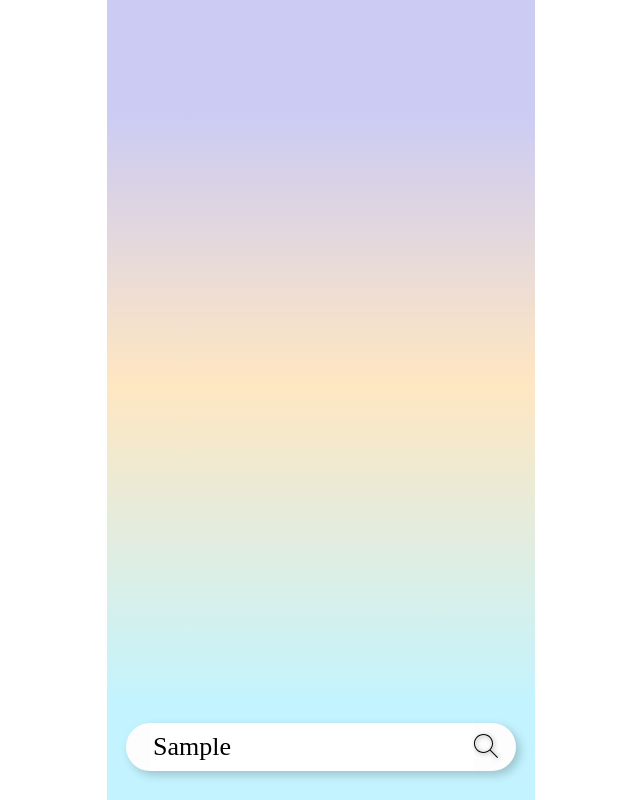
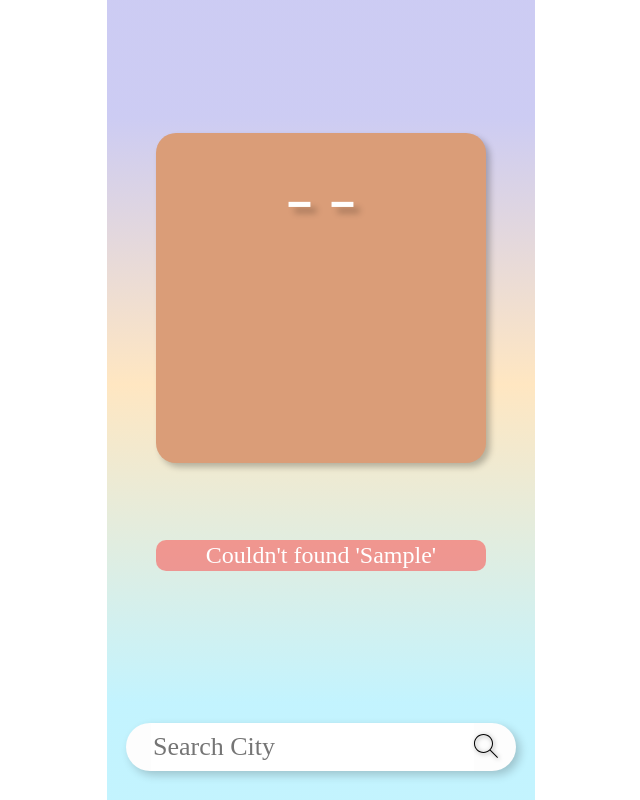
Before and after one commit to sirowood/react-weather, a React app: page / in a window 1280 px wide. Both pictures are taken after typing "Sample" into the empty fields and a click on the button 805 px from the left and 747 px from the top of the page. Shown: the whole page, without its empty margins (319-959 px from the left). Built offline with nearby package versions, Linux system fonts and the light colour scheme; no server answers.

Commit message:
project done

```diff
--- a/src/App.js
+++ b/src/App.js
@@ -1,5 +1,6 @@
 import React, { useState } from 'react';
 import SearchBar from './components/SearchBar';
+import Error from './components/Error';
 import DisplayPanel from './components/DisplayPanel';
 import styled from 'styled-components';
 
@@ -17,10 +18,13 @@ const MainContainer = styled.div`
 
 const App = () => {
   const [data, setData] = useState(null);
+  const [error, setError] = useState('');
 
   return (
     <MainContainer>
-      <SearchBar setData={setData}/>
+      <DisplayPanel data={data}/>
+      {error && <Error error={error}/>}
+      <SearchBar setData={setData} setError={setError}/>
     </MainContainer>
   );
 };
--- a/src/components/DisplayPanel.js
+++ b/src/components/DisplayPanel.js
@@ -1,7 +1,81 @@
 import React from 'react';
+import styled from 'styled-components';
+
+const Display = styled.div`
+  position: absolute;
+  top: 133px;
+  left: 49px;
+
+  width: 330px;
+  height: 330px;
+  border-radius: 20px;
+  background: #DA9D78;
+
+  display: flex;
+  flex-direction: column;
+  align-items: center;
+  box-sizing: border-box;
+  box-shadow: 4px 4px 6px rgba(0, 0, 0, 0.25);
+  padding: 20px;
+
+  color: #FFFFFF;
+  font-size: 85px;
+  font-family: 'Big Shoulders Display', cursive;
+  text-shadow: 6px 6px 6px rgba(0, 0, 0, 0.25);
+`;
+
+const Date = styled.div`
+  font-size: 30px;
+`;
+
+const City = styled.div`
+`;
+
+const Bottom = styled.div`
+  width: 100%;
+  display: flex;
+  flex-direction: row;
+  justify-content: space-between;
+  align-items: center;
+  font-size: 90px;
+  margin-top: 60px
+`;
+
+const Icon = styled.img`
+  height: 90px;
+`;
+
+const VerticalBar = styled.div`
+  height: 80px;
+  border-left: 5px solid white;
+`;
+
+const Temperature = styled.div`
+`;
 
 const DisplayPanel = ({ data }) => {
+  if (!data) {
+    return (
+      <Display>- -</Display>
+    );
+  }
 
+  const date = data.location.localtime.split(' ')[0].split('-').reverse().join('.');
+  const city = data.location.name.toUpperCase();
+  const icon = 'https://' + data.current.condition.icon;
+  const temperature = data.current.temp_c;
+
+  return (
+    <Display>
+      <Date>{date}</Date>
+      <City>{city}</City>
+      <Bottom>
+        <Icon src={icon}/>
+        <VerticalBar></VerticalBar>
+        <Temperature>{temperature < 0 ? temperature : '+' + temperature }°C</Temperature>
+      </Bottom>
+    </Display>
+  )
 };
 
 export default DisplayPanel;
--- /dev/null
+++ b/src/components/Error.js
@@ -0,0 +1,28 @@
+import React from 'react';
+import styled from 'styled-components';
+
+const ErrorPanel = styled.div`
+  position: absolute;
+  top: 540px;
+  left: 49px;
+
+  width: 330px;
+  background: rgba(255, 64, 64, 0.5);
+  border-radius: 10px;
+  color: #FFFFFF;
+  font-size: 24px;
+
+  padding: 2px 0px;
+  text-align: center;
+
+`;
+
+const Error = ({ error }) => {
+  return (
+    <ErrorPanel>
+      {error}
+    </ErrorPanel>
+  )
+};
+
+export default Error;
--- a/src/components/SearchBar.js
+++ b/src/components/SearchBar.js
@@ -62,7 +62,7 @@ const Icon = styled.img`
   }
 `;
 
-const SearchBar = ({ setData }) => {
+const SearchBar = ({ setData, setError }) => {
   const [input, setInput] = useState('');
 
   const handleClick = (event) => {
@@ -70,9 +70,15 @@ const SearchBar = ({ setData }) => {
     axios.get(`${BASE_URL}&q=${input}&aqi=no`)
       .then(({ data }) => {
         setData(data);
+        setInput('');
       })
       .catch((error) => {
-        setData({ error: 'No such city'});
+        setError(`Couldn't found '${input}'`);
+        setData(null);
+        setInput('');
+        setTimeout(() => {
+          setError('')
+        }, 5000);
       });
   };
 
--- a/src/index.html
+++ b/src/index.html
@@ -3,6 +3,9 @@
   <head>
     <meta name="author" content="Xuefeng Wu & Lilja Koskivirta">
     <meta name="viewport" content="width=device-width,initial-scale=1">
+    <link rel="preconnect" href="https://fonts.googleapis.com">
+    <link rel="preconnect" href="https://fonts.gstatic.com" crossorigin>
+    <link href="https://fonts.googleapis.com/css2?family=Big+Shoulders+Display&display=swap" rel="stylesheet">
     <title>React Weather</title>
   </head>
 
```
Also changed, not shown: 2 other files (tests, documents, lock files or other folders).
